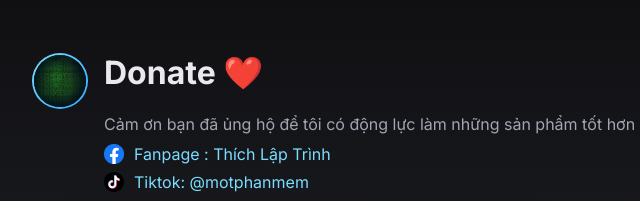
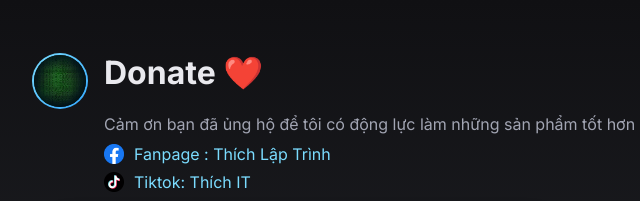
Before and after one commit to Akai1Shuichi/qr-donate, a website built with webpack: page index.html in a window 1280 px wide. Shown: the top 201 px of the page, 128-768 px from the left. Built offline with nearby package versions, Linux system fonts and the light colour scheme.

Commit message:
update link it

```diff
--- a/index.html
+++ b/index.html
@@ -39,11 +39,11 @@
             <div class="social-item">
               <img src="assets/tiktok.png" alt="TikTok" class="social-icon" />
               <a
-                href="https://www.tiktok.com/@motphanmem"
+                href="https://www.tiktok.com/@thich_it"
                 target="_blank"
                 class="social-link"
-                title="Tiktok: @motphanmem"
-                >Tiktok: @motphanmem</a
+                title="Tiktok: @thich_it"
+                >Tiktok: Thích IT</a
               >
             </div>
           </div>
```
